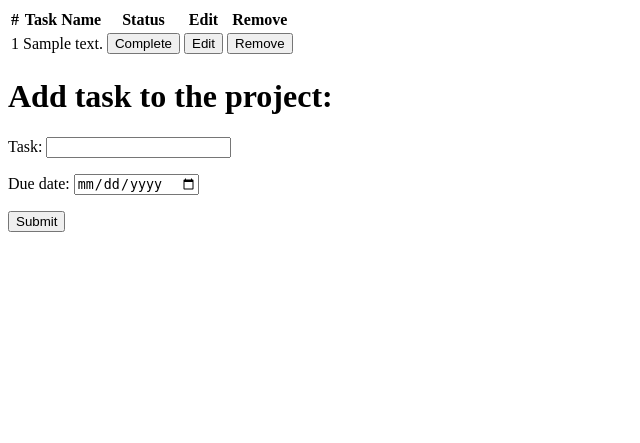
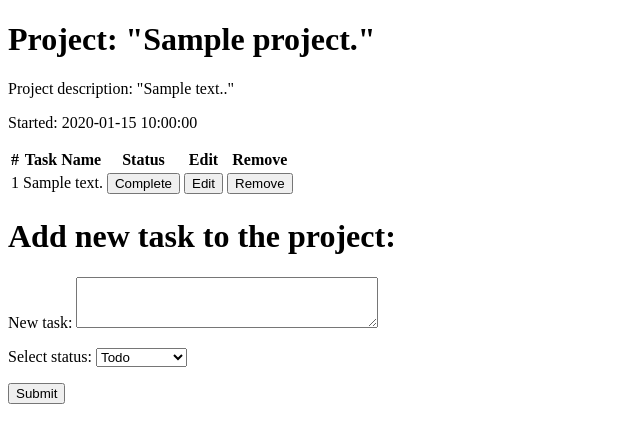
Before and after one commit to sukhanova/TODO-App, a Flask app: page /projects/1 in a window 1280 px wide. Shown: the top 443 px of the page, without its empty margins (0-640 px from the left). Run offline with Flask 2, Linux system fonts and the light colour scheme; tables that the repository leaves empty hold one stand-in row (values such as "Sample post").

Commit message:
Updated templates

```diff
--- a/model.py
+++ b/model.py
@@ -66,14 +66,12 @@ class Task(db.Model):
     description = db.Column(db.String)
     done = db.Column(db.Boolean)
     status = db.Column(db.String)
-    pub_date = db.Column(db.DateTime)
     project_id = db.Column(db.Integer, db.ForeignKey("projects.project_id"))
 
-    def __init__(self, description, done, status, pub_date, project_id):
+    def __init__(self, description, done, status, project_id):
         self.description = description
         self.done = False
         self.status = status
-        self.pub_date = pub_date
         self.project_id = project_id
 
 
--- a/server.py
+++ b/server.py
@@ -10,6 +10,18 @@ app = Flask(__name__)
 
 app.secret_key = "dev"
 app.jinja_env.undefined = StrictUndefined
+
+
+def create_new_task():
+    task = Task(request.form['task'], request.form['status'])
+    db.session.add(task)
+    db.session.commit()
+
+
+def edit_task(task, task_id):
+    description = request.form['description']
+    status = request.form['status']
+    db.session.commit()
 
 
 @app.route('/')
@@ -57,18 +69,19 @@ def select_project_form():
 
 
 @app.route('/projects/<project_id>')
-def add_task(project_id):
+def display_tasks(project_id):
 
     project = Project.query.get(project_id)
     task = ProjectTask.query.all()
 
-    task_name = request.args.get('task')
-    due_date = request.args.get('date')
+    description = request.args.get("task")
+    status = request.args.get("status")
     print(project.tasks)
     print("*"*10)
 
+
+    # new_task_id = new_task.task_id
     # new_task = Task(description=task_name,
-    #                 pub_date=date,
     #                 task_id=new_task_id)
     # db.session.add(new_task)
     # db.session.commit()
@@ -79,11 +92,11 @@ def add_task(project_id):
     # db.session.add(new_project_task)
     # db.session.commit()
 
+    return render_template("project_details.html",
+                           description=task,
+                           status=status,
+                           project=project)
 
-    return render_template("project_details.html",
-                           description=task_name,
-                           pub_date=due_date,
-                           project=project)
 
 
 if __name__ == '__main__':
--- a/templates/project_details.html
+++ b/templates/project_details.html
@@ -5,6 +5,9 @@
 {% endblock %}
 
 {% block body %}
+<h1>Project: "{{ project.title }}."</h1>
+<p>Project description: "{{ project.description }}."</p>
+<p>Started: {{ project.start_date }}</p>
 
 <!-- Todo Table -->
 <div>
@@ -35,7 +38,6 @@
                     <td><button type="button" data-source="{{tasks.task_id}}">{{tasks.status}}</button></td>
                 {%endif%}
 
-
                 <td><button type="button" data-source="{{tasks.task_id}}">Edit</button></td>
 
                 <td><button class="remove" data-source="{{tasks.task_id}}" type="button">Remove</button></td>
@@ -47,11 +49,24 @@
 
 <main>
 
-    <h1>Add task to the project:</h1>
+    <h1>Add new task to the project:</h1>
     <form action="/project_details/{{ project.project_id }}">
-      <p><label> Task: <input type="text" name="task"></label></p>
-      <p><label> Due date: <input type="date" name="pub_date"></label></p>
-      <p><input type="submit"></p>
+      <p>
+        <!-- <label> New task: <input type="text" name="task"></label> -->
+        <label>New task:
+          <textarea name="task" rows="3" cols="35"></textarea>
+        </label>
+      </p>
+      <p>
+        <label for="status"> Select status:</label>
+        <select name="status">
+          <option value="todo">Todo</option>
+          <option value="inProgress">In Progress</option>
+          <option value="complete">Complete</option></select>
+        </p>
+      <p>
+        <input type="submit">
+      </p>
     </form>
 
 {% endblock %}
```
Also changed, not shown: seed.py (+0 -12 lines), templates/project_tasks.html (+36 -8 lines).
